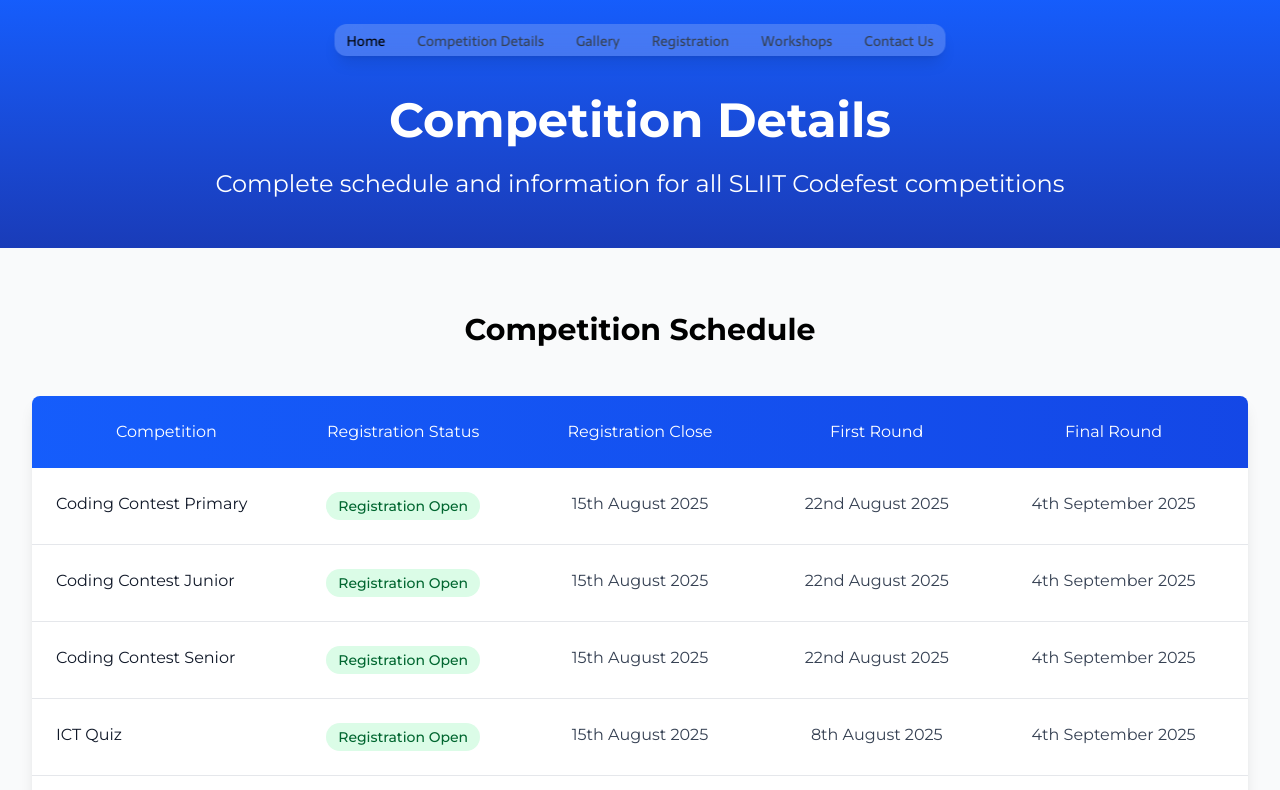
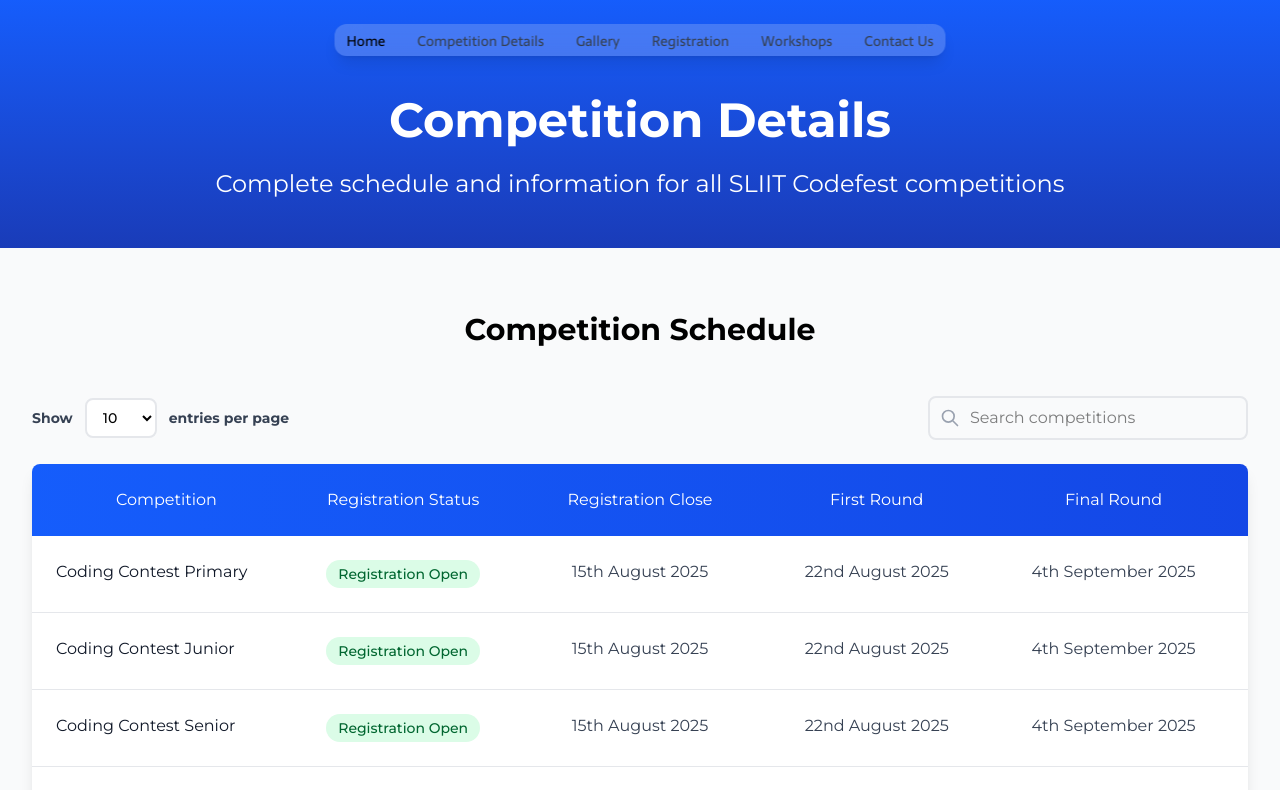
Before and after one commit to SayuruRehan/codefest-revamp, a Next.js app: page /competition-details in a window 1280 px wide. Shown: the top 790 px of the page. Built offline with nearby package versions, Linux system fonts and the light colour scheme.

Commit message:
feat: add search functionality and entries per page selector to CompetitionSchedule

```diff
--- a/src/components/CompetitionSchedule.tsx
+++ b/src/components/CompetitionSchedule.tsx
@@ -183,14 +183,36 @@
 
 export default function CompetitionSchedule() {
   const [currentPage, setCurrentPage] = useState(1);
-  const entriesPerPage = 10; // Fixed value since selector is removed
+  const [searchQuery, setSearchQuery] = useState("");
+  const [entriesPerPage, setEntriesPerPage] = useState(10);
+
+  // Filter data based on search query
+  const filteredData = scheduleData.filter(
+    (item) =>
+      item.competition.toLowerCase().includes(searchQuery.toLowerCase()) ||
+      item.regClose.toLowerCase().includes(searchQuery.toLowerCase()) ||
+      item.firstRound.toLowerCase().includes(searchQuery.toLowerCase()) ||
+      item.finalRound.toLowerCase().includes(searchQuery.toLowerCase())
+  );
 
   // Calculate pagination
-  const totalEntries = scheduleData.length;
+  const totalEntries = filteredData.length;
   const totalPages = Math.ceil(totalEntries / entriesPerPage);
   const startIndex = (currentPage - 1) * entriesPerPage;
   const endIndex = startIndex + entriesPerPage;
-  const currentEntries = scheduleData.slice(startIndex, endIndex);
+  const currentEntries = filteredData.slice(startIndex, endIndex);
+
+  // Reset to first page when search changes
+  const handleSearchChange = (e: React.ChangeEvent<HTMLInputElement>) => {
+    setSearchQuery(e.target.value);
+    setCurrentPage(1);
+  };
+
+  // Handle entries per page change
+  const handleEntriesPerPageChange = (newEntriesPerPage: number) => {
+    setEntriesPerPage(newEntriesPerPage);
+    setCurrentPage(1);
+  };
 
   return (
     <FadeInSection delay={350}>
@@ -199,6 +221,61 @@
           <h2 className="text-3xl font-bold text-center mb-12 text-black">
             Competition Schedule
           </h2>
+
+          {/* Controls Row - Entries per page on left, Search on right */}
+          <div className="flex flex-col md:flex-row justify-between items-center gap-4 mb-6">
+            {/* Entries per page selector - Left side */}
+            <div className="flex items-center gap-3">
+              <label
+                htmlFor="entriesPerPage"
+                className="text-sm font-semibold text-gray-700"
+              >
+                Show
+              </label>
+              <select
+                id="entriesPerPage"
+                value={entriesPerPage}
+                onChange={(e) =>
+                  handleEntriesPerPageChange(Number(e.target.value))
+                }
+                className="border-2 border-gray-200 rounded-lg px-3 py-2 text-sm font-medium bg-white focus:outline-none focus:ring-2 focus:ring-blue-500 focus:border-blue-500 transition-colors text-black"
+              >
+                <option value={10}>10</option>
+                <option value={25}>25</option>
+                <option value={50}>50</option>
+                <option value={100}>100</option>
+              </select>
+              <span className="text-sm font-semibold text-gray-700">
+                entries per page
+              </span>
+            </div>
+
+            {/* Search Bar - Right side */}
+            <div className="relative">
+              <input
+                type="text"
+                placeholder="Search competitions"
+                value={searchQuery}
+                onChange={handleSearchChange}
+                className="w-80 pl-10 pr-4 py-2 border-2 border-gray-200 rounded-lg focus:outline-none focus:ring-2 focus:ring-blue-500 focus:border-blue-500 transition-colors text-black"
+              />
+              <div className="absolute inset-y-0 left-0 pl-3 flex items-center pointer-events-none">
+                <svg
+                  className="h-5 w-5 text-gray-400"
+                  fill="none"
+                  stroke="currentColor"
+                  viewBox="0 0 24 24"
+                >
+                  <path
+                    strokeLinecap="round"
+                    strokeLinejoin="round"
+                    strokeWidth={2}
+                    d="M21 21l-6-6m2-5a7 7 0 11-14 0 7 7 0 0114 0z"
+                  />
+                </svg>
+              </div>
+            </div>
+          </div>
 
           {/* Table Container */}
           <div className="bg-white rounded-lg shadow-lg overflow-hidden">
```
